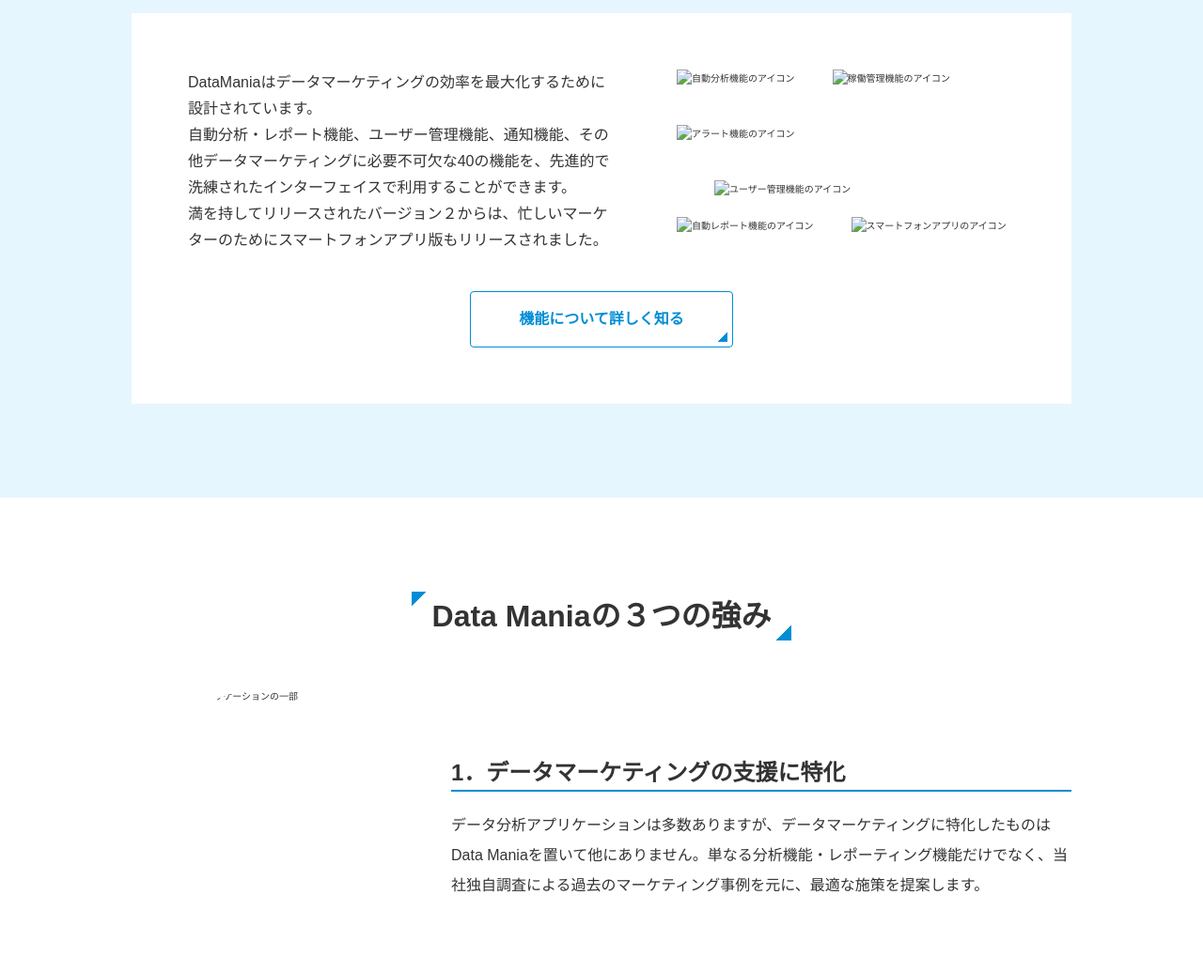
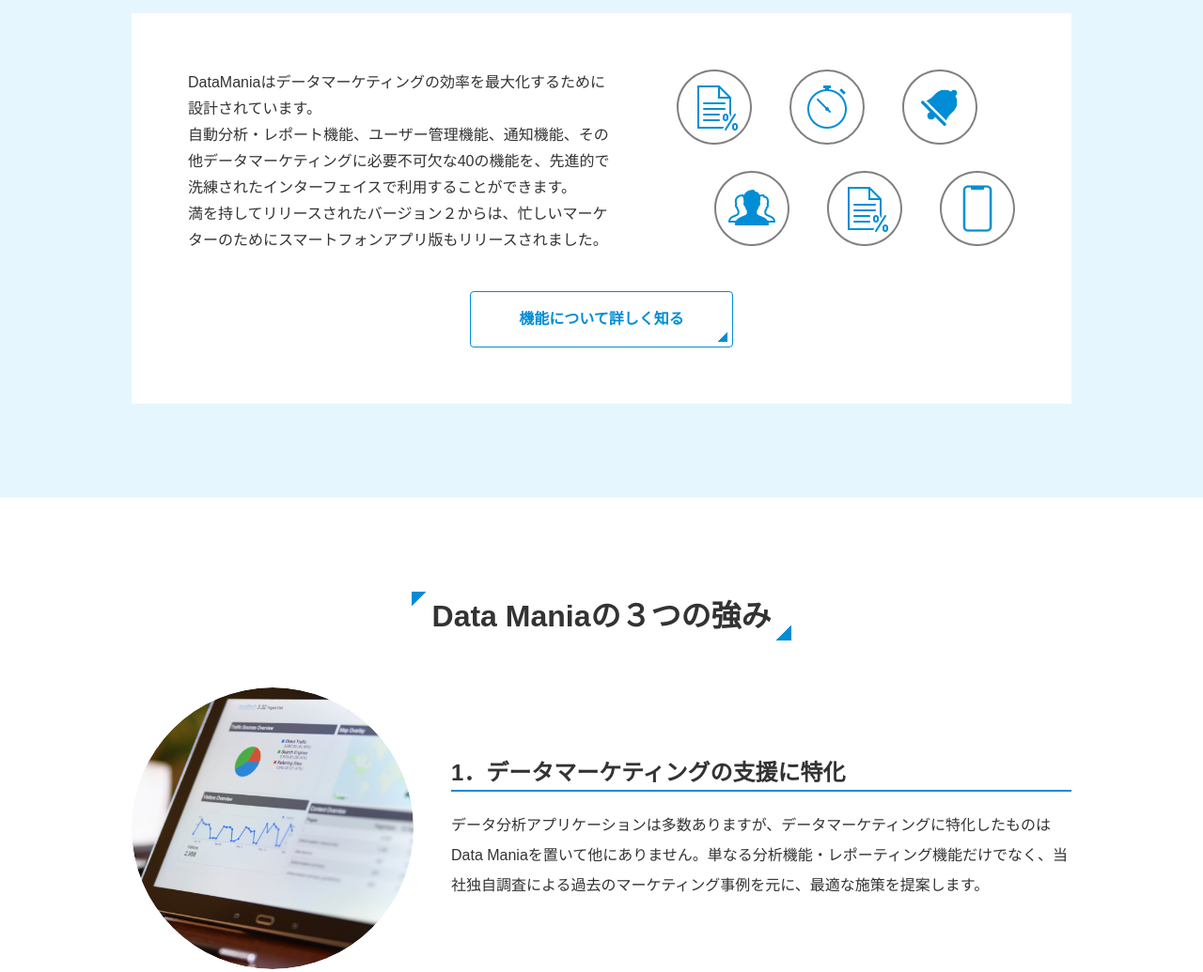
Before and after one commit to shiho32/mysite, a plain HTML site: page index.html in a window 1280 px wide. Shown: the part 1340-2375 px from the top of the page at 94% size. Drawn offline with Linux system fonts and the light colour scheme; a script that the page names is missing; files whose address does not match are found by name.

Commit message:
Update index.html

```diff
--- a/index.html
+++ b/index.html
@@ -51,12 +51,12 @@
               <br>自動分析・レポート機能、ユーザー管理機能、通知機能、その他データマーケティングに必要不可欠な40の機能を、先進的で洗練されたインターフェイスで利用することができます。
               <br>満を持してリリースされたバージョン２からは、忙しいマーケターのためにスマートフォンアプリ版もリリースされました。 </p>
               <ul class="feature-block__icons feature-icon-list">
-                <li class="feature-icon-list__item"><img src="images/icon-auto_reporting.png" alt="自動分析機能のアイコン"></li>
-                <li class="feature-icon-list__item"><img src="images/icon-time_management.png" alt="稼働管理機能のアイコン"></li>
-                <li class="feature-icon-list__item"><img src="images/icon-alert.png" alt="アラート機能のアイコン"></li>
-                <li class="feature-icon-list__item"><img src="images/icon-user_management.png" alt="ユーザー管理機能のアイコン"></li>
-                <li class="feature-icon-list__item"><img src="images/icon-auto_reporting.png" alt="自動レポート機能のアイコン"></li>
-                <li class="feature-icon-list__item"><img src="images/icon-smartphone.png" alt="スマートフォンアプリのアイコン"></li>
+                <li class="feature-icon-list__item"><img src="icon-auto_reporting.png" alt="自動分析機能のアイコン"></li>
+                <li class="feature-icon-list__item"><img src="icon-time_management.png" alt="稼働管理機能のアイコン"></li>
+                <li class="feature-icon-list__item"><img src="icon-alert.png" alt="アラート機能のアイコン"></li>
+                <li class="feature-icon-list__item"><img src="icon-user_management.png" alt="ユーザー管理機能のアイコン"></li>
+                <li class="feature-icon-list__item"><img src="icon-auto_reporting.png" alt="自動レポート機能のアイコン"></li>
+                <li class="feature-icon-list__item"><img src="icon-smartphone.png" alt="スマートフォンアプリのアイコン"></li>
               </ul>
               <p class="feature-block__button"><a href="#" class="primary-button typo-bold">機能について詳しく知る</a></p>
           </div>
@@ -68,21 +68,21 @@
           <h2 class="section__title typo-bold"><span>Data Maniaの３つの強み</span></h2>
           <ol class="advantage-list">
             <li class="advantage-list__item advantage-block">
-              <div class="advantage-block__image"><img src="images/img-usp-01.png" alt="Data Maniaアプリケーションの一部"></div>
+              <div class="advantage-block__image"><img src="img-usp-01.png" alt="Data Maniaアプリケーションの一部"></div>
               <div class="advantage-block__inner">
                 <h3 class="advantage-block__title typo-bold">データマーケティングの支援に特化</h3>
                 <p class="advantage-block__text">データ分析アプリケーションは多数ありますが、データマーケティングに特化したものはData Maniaを置いて他にありません。単なる分析機能・レポーティング機能だけでなく、当社独自調査による過去のマーケティング事例を元に、最適な施策を提案します。</p>
               </div>
             </li>
             <li class="advantage-list__item advantage-block">
-              <div class="advantage-block__image"><img src="images/img-usp-02.png" alt="八王子に設置されているData Mania専用サーバー"></div>
+              <div class="advantage-block__image"><img src="img-usp-02.png" alt="八王子に設置されているData Mania専用サーバー"></div>
               <div class="advantage-block__inner">
                 <h3 class="advantage-block__title typo-bold">稼働率99.9％の自社製サーバー</h3>
                 <p class="advantage-block__text">八王子と松代にそれぞれ設置された自社製のサーバーは99.9%の高稼働率を保証します。それぞれのサーバーは、相互に最適化されたアルゴリズムでデータを同期しており、万が一片方が自然災害やその他の事故で稼働できない状況になっても、サービス自体への影響は全くありません。</p>
               </div>
             </li>
             <li class="advantage-list__item advantage-block">
-              <div class="advantage-block__image"><img src="images/img-usp-03.png" alt="お客様対応中のオペレーター"></div>
+              <div class="advantage-block__image"><img src="img-usp-03.png" alt="お客様対応中のオペレーター"></div>
               <div class="advantage-block__inner">
                 <h3 class="advantage-block__title typo-bold">24時間365日対応のサポート体制</h3>
                 <p class="advantage-block__text">Data Maniaは先進的な機能と洗練されたインターフェースで、マーケターの企画・立案を支援します。一方、こういったツールに不慣れなお客様にも安心してお使いいただけるよう、オペレーターが24時間365日対応可能なサポート体制を構築しています。<br>もしアプリケーションの操作でわからないシーンに遭遇しても安心です。</p>
```
